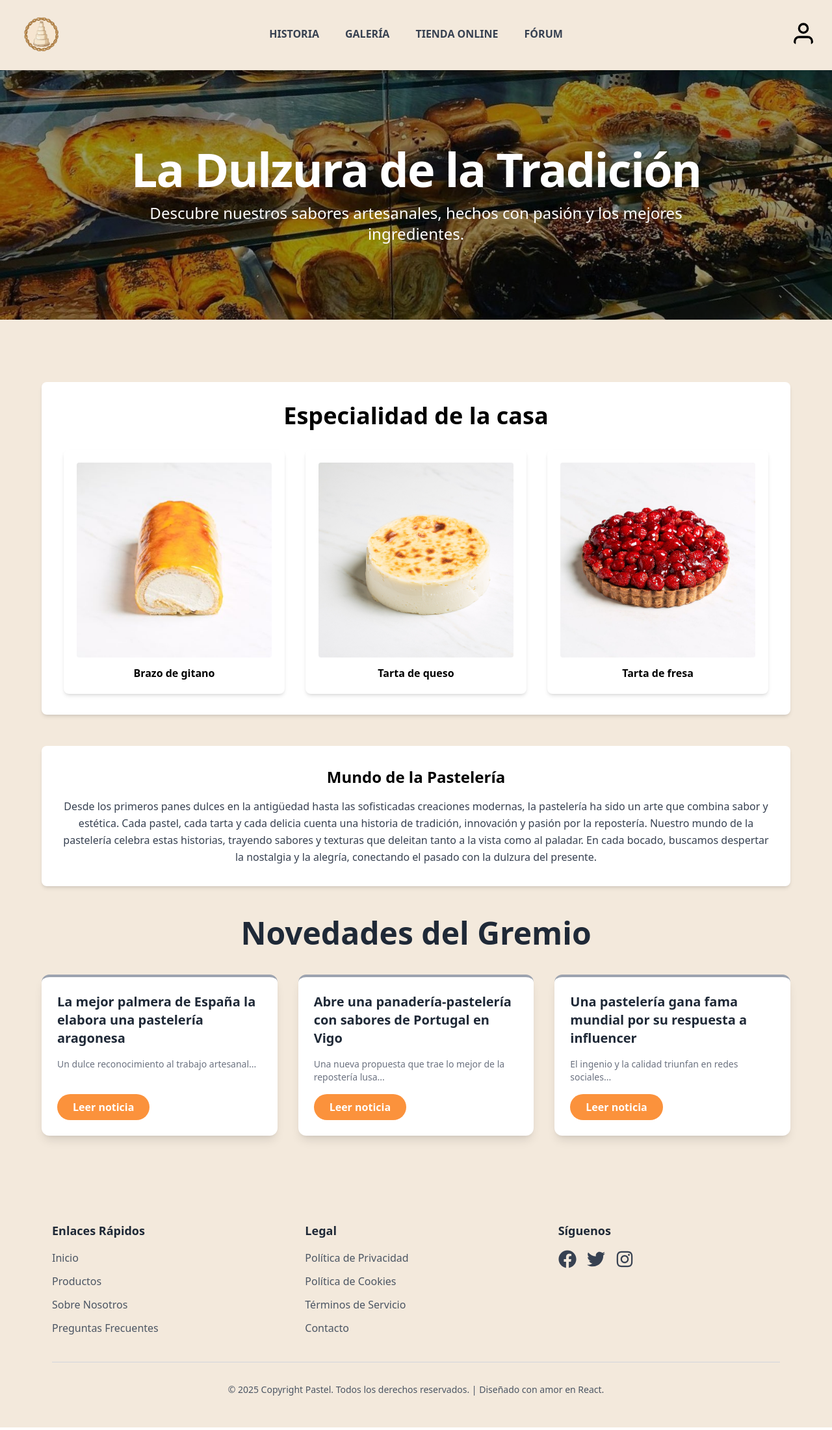
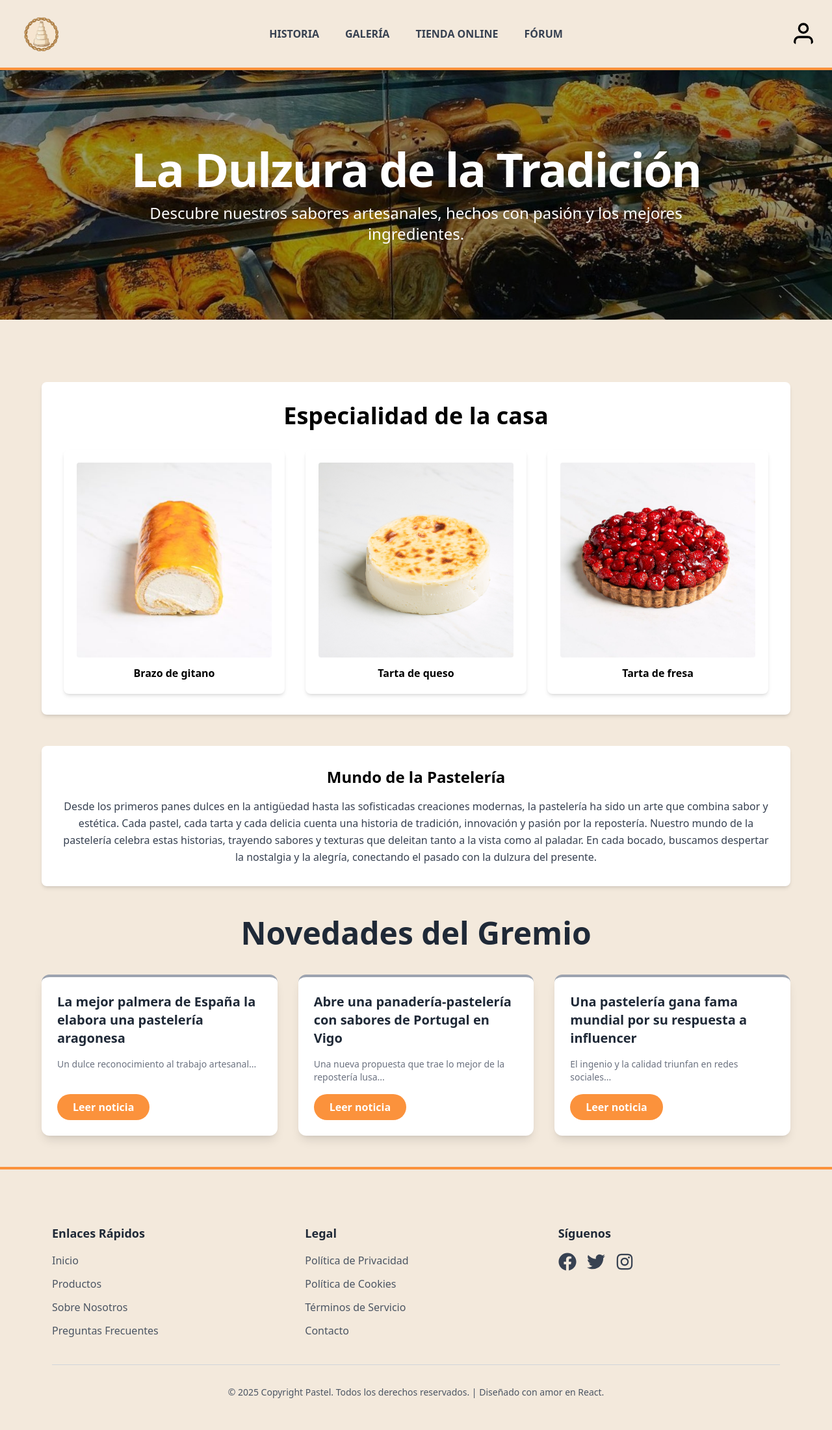
Before and after one commit to Guillermo-Mir/Web-disseny, a React (Vite) app: page / in a window 1280 px wide. Shown: the whole page at 65% size. Built offline with nearby package versions, Linux system fonts and the light colour scheme.

Commit message:
Añadir bordes

```diff
--- a/src/Footer.jsx
+++ b/src/Footer.jsx
@@ -8,7 +8,7 @@ class Footer extends React.Component {
         const linkStyle = `text-gray-600 hover:text-[${primaryColor}] transition-colors duration-300 text-sm md:text-base`;
 
         return (
-          <footer style={{ backgroundColor: "#F3E9DC" }} className="py-10 md:py-12 w-full">
+          <footer style={{ backgroundColor: "#F3E9DC" }} className="py-10 md:py-12 w-full border-t-4 border-orange-400">
 
 
             <div className={`h-1 bg-[${primaryColor}] w-full mb-8`}></div>
--- a/src/Header.jsx
+++ b/src/Header.jsx
@@ -7,7 +7,7 @@ class Header extends React.Component {
         const primaryColor = "#d17842";
 
         return (
-            <header style={{ backgroundColor: "#F3E9DC" }} className="shadow-lg sticky top-0 z-50">
+            <header style={{ backgroundColor: "#F3E9DC" }} className="shadow-lg sticky top-0 z-50 border-b-4 border-orange-400">
 
                 <div className="max-w-7xl mx-auto flex items-center justify-between px-4 sm:px-6 py-3">
 
@@ -70,8 +70,6 @@ class Header extends React.Component {
                     </div>
 
                 </div>
-
-                <div className={`h-1 bg-[${primaryColor}] w-full`}></div>
             </header>
         );
     }
```
